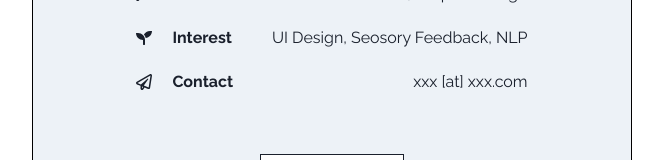
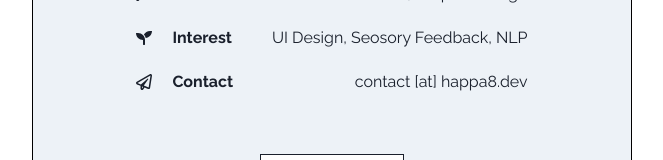
Before and after one commit to Happa8/Happa8.github.io, a Next.js app: page /aboutme in a window 1280 px wide. Shown: the part 493-653 px from the top of the page, without its empty margins (308-971 px from the left). Built offline with nearby package versions, Linux system fonts and the light colour scheme.

Commit message:
add mail

```diff
--- a/src/pages/aboutme.tsx
+++ b/src/pages/aboutme.tsx
@@ -45,7 +45,11 @@ const ProfileData: { icon: ReactNode; title: string; content: string }[] = [
 		title: "Interest",
 		content: "UI Design, Seosory Feedback, NLP",
 	},
-	{ icon: <FaRegPaperPlane />, title: "Contact", content: "xxx [at] xxx.com" },
+	{
+		icon: <FaRegPaperPlane />,
+		title: "Contact",
+		content: "contact [at] happa8.dev",
+	},
 ]
 
 const AboutMe: NextPage = () => {
@@ -74,6 +78,7 @@ const AboutMe: NextPage = () => {
 							running={phase == "boxCover"}
 							onEnd={next}
 							coverOrigin="top"
+							speed={0.3}
 						>
 							<Flex
 								w={"90vw"}
--- a/src/pages/works.tsx
+++ b/src/pages/works.tsx
@@ -163,7 +163,7 @@ const Works: NextPage = () => {
 					boxShadow="none"
 					alignItems="center"
 				>
-					<BorderAniBox w="100%" maxW="95vw" speed={0.2}>
+					<BorderAniBox w="100%" maxW="95vw" speed={0.1}>
 						<CoverAnime
 							coverColors={animeColor}
 							coverOrigin="top"
```
